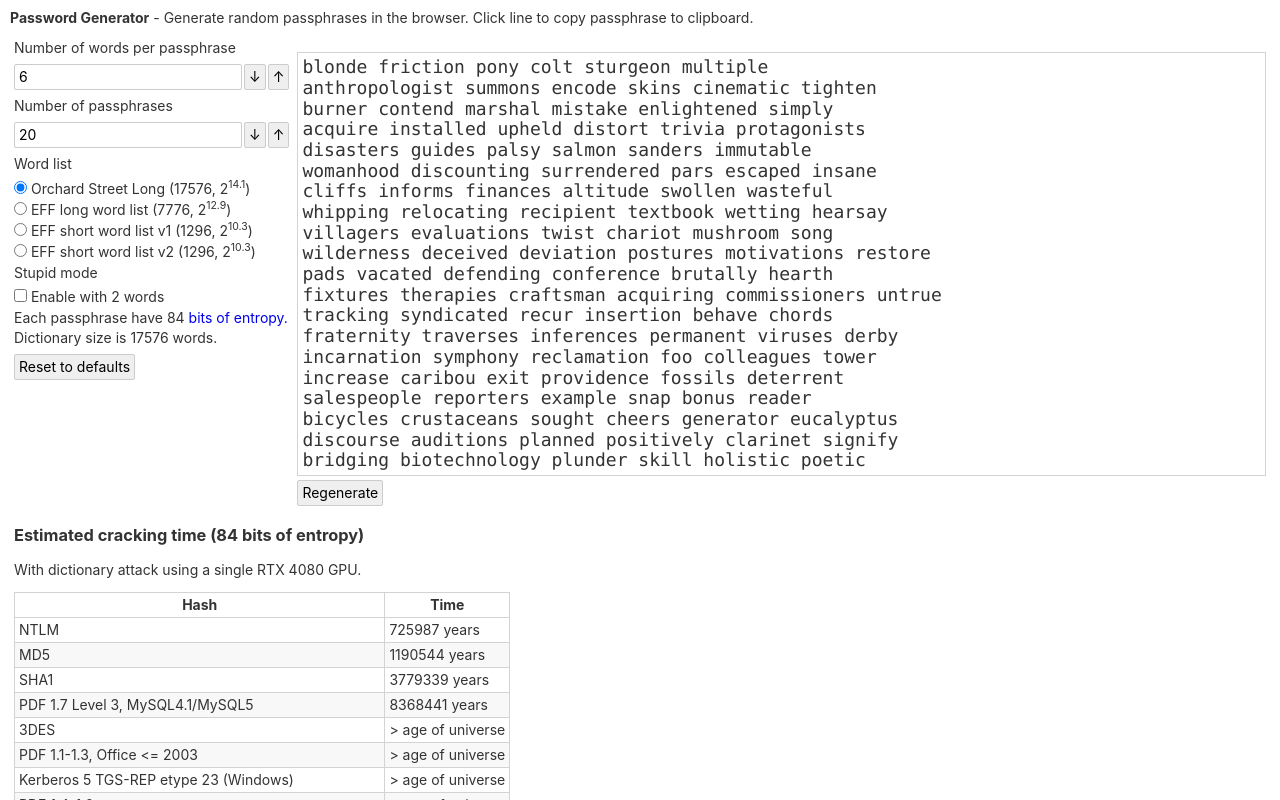
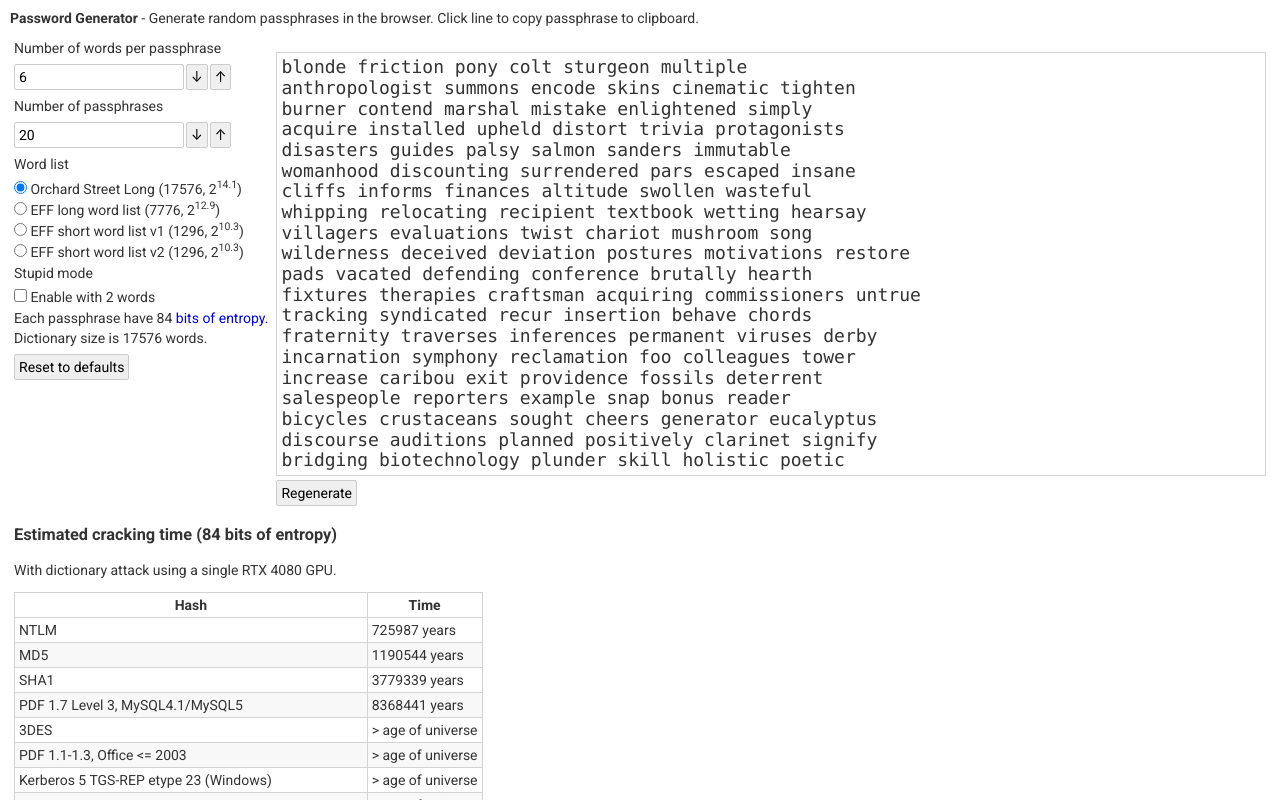
Before and after one commit to andygock/password-generator-v2, a React (Vite) app: page /#/ in a window 1280 px wide. Shown: the top 800 px of the page. Built offline with nearby package versions, Linux system fonts and the light colour scheme.

Commit message:
Use Roboto font

```diff
--- a/src/App.css
+++ b/src/App.css
@@ -1,5 +1,7 @@
+@import url('https://fonts.googleapis.com/css2?family=Roboto:wght@400;700&display=swap');
+
 :root {
-  --font-family-base: -apple-system, BlinkMacSystemFont, 'Segoe UI', 'Roboto',
+  --font-family-base: 'Roboto', -apple-system, BlinkMacSystemFont, 'Segoe UI',
     'Oxygen', 'Ubuntu', 'Cantarell', 'Fira Sans', 'Droid Sans', 'Helvetica Neue',
     sans-serif;
   --font-family-code: 'SFMono-Regular', Consolas, 'Liberation Mono', Menlo,
```
